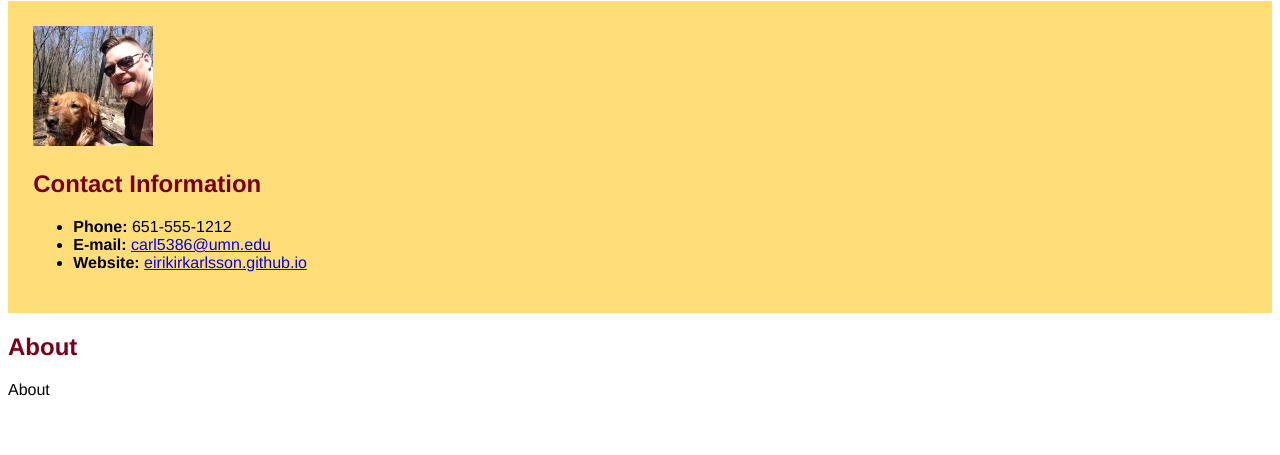
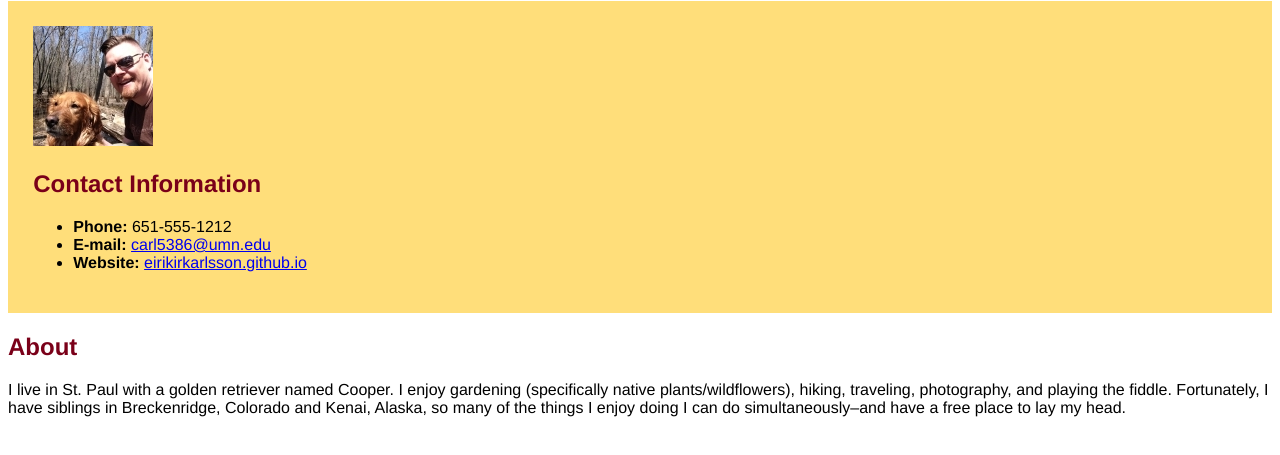
Before and after one commit to EirikirKarlsson/Eirikir_Homepage, a plain HTML site: page index.html in a window 1280 px wide. Shown: the part 79-534 px from the top of the page. Drawn offline with Linux system fonts and the light colour scheme.

Commit message:
About Info

```diff
--- a/index.html
+++ b/index.html
@@ -21,6 +21,7 @@
 
 <h2>About</h2>
 
-<p>About</p>
+<p>I live in St. Paul with a golden retriever named Cooper. I enjoy gardening (specifically native plants/wildflowers), hiking, traveling, photography, and playing the fiddle. Fortunately, I have siblings in Breckenridge, Colorado and Kenai, Alaska, so many of the things I enjoy doing I can do simultaneously–and have a free place to lay my head.
+</p>
 </body>
 </html>
```
